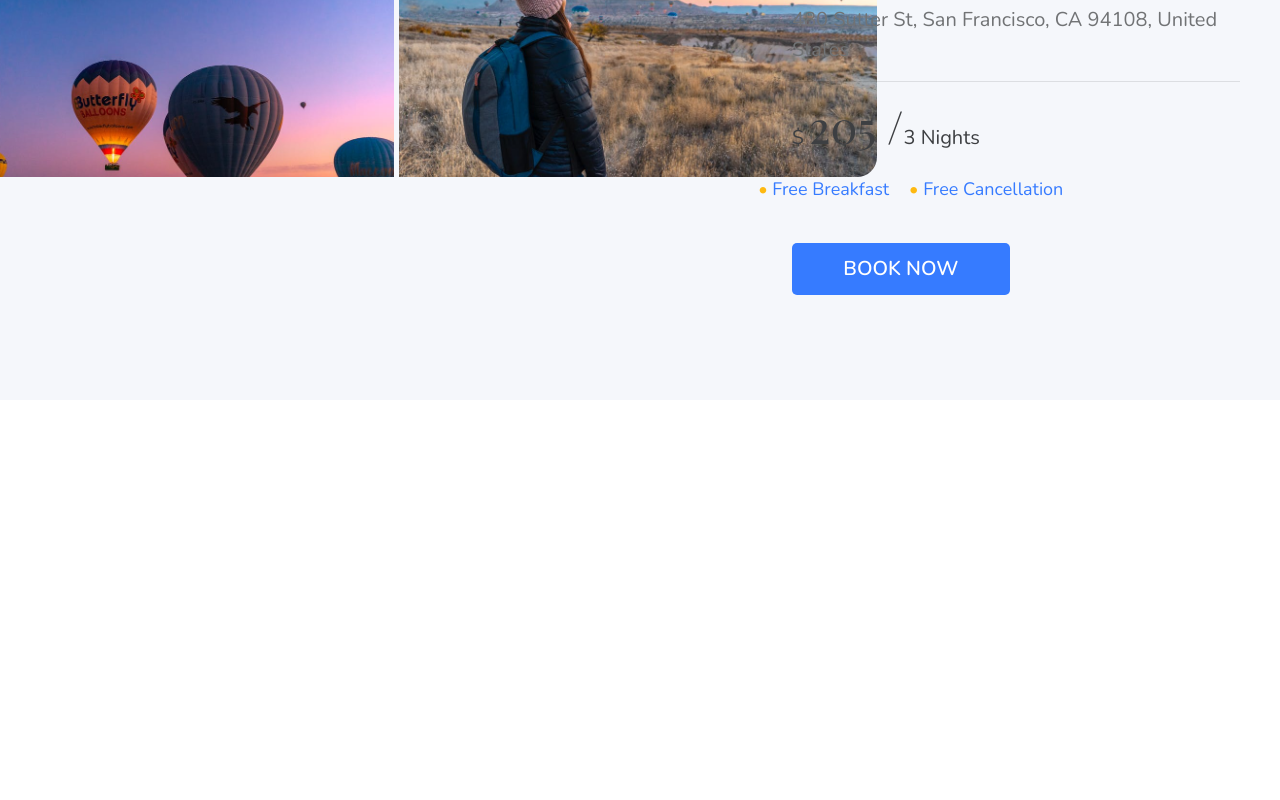
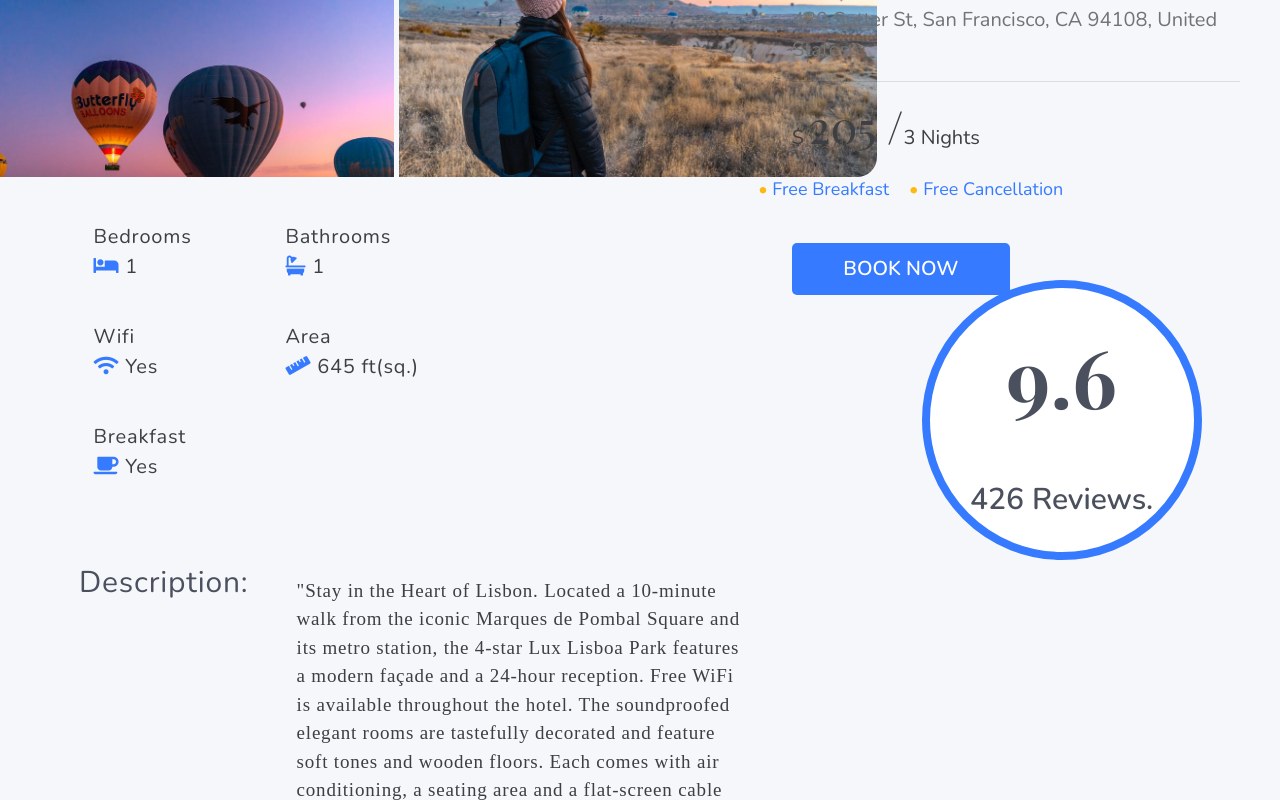
Before and after one commit to raunakbasu/cs_207_travel, a React (Create React App) app in the folder client/: page /hotel in a window 1280 px wide. Shown: the part 363-1163 px from the top of the page. Before the commit the page ends 800 px from the top, so only its background shows below. Built offline with nearby package versions, Linux system fonts and the light colour scheme; a web font is replaced by a local one.

Commit message:
Modify Hotel Page

```diff
--- a/client/src/components/Hotel.js
+++ b/client/src/components/Hotel.js
@@ -4,12 +4,13 @@ import island from "../utils/img/island.jpeg";
 import rome from "../utils/img/rome.jpeg";
 import i1 from "../utils/img/i1.jpeg";
 import i2 from "../utils/img/i2.jpeg";
+import quote from "../utils/img/quote.webp";
 
 class Hotel extends Component {
   render() {
     return (
       <div className="hotel">
-        <div className="hotels_top">
+        <div className="hotels_top lolol">
           <div className="hotels_top_search">
             <ul className="hotels_top_search_list">
               <li className="hotels_top_search_list_item">
@@ -60,7 +61,6 @@ class Hotel extends Component {
           <button className="book_hotel_button now_hotel">Book Now</button>
         </div>
 
-        <div className="container">
         <div className="wrap">
           <div className="gallery">
             <figure className="gallery__item gallery__item--1">
@@ -112,6 +112,130 @@ class Hotel extends Component {
             </figure>
           </div>
         </div>
+
+        <div className="hotelss">
+          {" "}
+          <div className="col-md-6 hotel_des">
+            <ul className="hotel_des_list">
+              <li className="hotel_des_list_item">
+                Bedrooms <br />
+                <i class="fas fa-bed" /> <span>1</span>
+              </li>
+              <li className="hotel_des_list_item">
+                Bathrooms <br />
+                <i class="fas fa-bath" /> <span>1</span>
+              </li>
+              <li className="hotel_des_list_item">
+                Wifi <br />
+                <i class="fas fa-wifi" /> <span>Yes</span>
+              </li>
+              <li className="hotel_des_list_item">
+                Area <br />
+                <i class="fas fa-ruler" /> <span>645 ft(sq.)</span>
+              </li>
+              <li className="hotel_des_list_item">
+                Breakfast <br />
+                <i class="fas fa-coffee" /> <span>Yes</span>
+              </li>
+            </ul>
+            <br />
+            <h2 className="description_head">Description:</h2>
+
+            <p className="hotel_des_p">
+              "Stay in the Heart of Lisbon. Located a 10-minute walk from the
+              iconic Marques de Pombal Square and its metro station, the 4-star
+              Lux Lisboa Park features a modern façade and a 24-hour reception.
+              Free WiFi is available throughout the hotel. The soundproofed
+              elegant rooms are tastefully decorated and feature soft tones and
+              wooden floors. Each comes with air conditioning, a seating area
+              and a flat-screen cable TV. Private bathrooms are open space and
+              feature a shower and free toiletries. "
+            </p>
+            <a href="#" className="show_more">
+              Show More...
+            </a>
+            <br />
+            <br />
+            <h2 className="description_head">Featured Reviews:</h2>
+
+            <ul className="reviews_list">
+              <li className="reviews_list_item">
+                <img src={quote} />
+                <p className="review_p">
+                  Lorem Ipsum is simply dummy text of the printing and
+                  typesetting industry. Lorem Ipsum has been the industry's
+                  standard dummy text ever since the 1500s, when an unknown
+                  printer took a galley of type and scrambled it to make a type
+                  specimen book.
+                </p>
+                <br />
+                <h3 className="review_name">Tanuj Sood</h3>
+                <small>Student, Ashoka University</small>
+              </li>
+              <li className="reviews_list_item">
+                <img src={quote} />
+                <p className="review_p">
+                  Lorem Ipsum is simply dummy text of the printing and
+                  typesetting industry. Lorem Ipsum has been the industry's
+                  standard dummy text ever since the 1500s, when an unknown
+                  printer took a galley of type and scrambled it to make a type
+                  specimen book.
+                </p>
+                <br />
+                <h3 className="review_name">Tanuj Sood</h3>
+                <small>Student, Ashoka University</small>
+              </li>
+              <li className="reviews_list_item">
+                <img src={quote} />
+                <p className="review_p">
+                  Lorem Ipsum is simply dummy text of the printing and
+                  typesetting industry. Lorem Ipsum has been the industry's
+                  standard dummy text ever since the 1500s, when an unknown
+                  printer took a galley of type and scrambled it to make a type
+                  specimen book.
+                </p>
+                <br />
+                <h3 className="review_name">Tanuj Sood</h3>
+                <small>Student, Ashoka University</small>
+              </li>
+              <li className="reviews_list_item">
+                <img src={quote} />
+                <p className="review_p">
+                  Lorem Ipsum is simply dummy text of the printing and
+                  typesetting industry. Lorem Ipsum has been the industry's
+                  standard dummy text ever since the 1500s, when an unknown
+                  printer took a galley of type and scrambled it to make a type
+                  specimen book.
+                </p>
+                <br />
+                <h3 className="review_name">Tanuj Sood</h3>
+                <small>Student, Ashoka University</small>
+              </li>
+              <li className="reviews_list_item">
+                <img src={quote} />
+                <p className="review_p">
+                  Lorem Ipsum is simply dummy text of the printing and
+                  typesetting industry. Lorem Ipsum has been the industry's
+                  standard dummy text ever since the 1500s, when an unknown
+                  printer took a galley of type and scrambled it to make a type
+                  specimen book.
+                </p>
+                <br />
+                <h3 className="review_name">Tanuj Sood</h3>
+                <small>Student, Ashoka University</small>
+              </li>
+              <li className="reviews_list_item">
+                <button className="view_more_reviews">
+                  View More Reviews..
+                </button>
+              </li>
+            </ul>
+          </div>
+          <div className="col-md-4 amenities">
+            <h1 className="hotel_rating">9.6</h1>
+            <br />
+            <h2 className="hotel_review_count">426 Reviews.</h2>
+          </div>
         </div>
       </div>
     );
```
Lines whose indentation alone changed are shown as unchanged.
